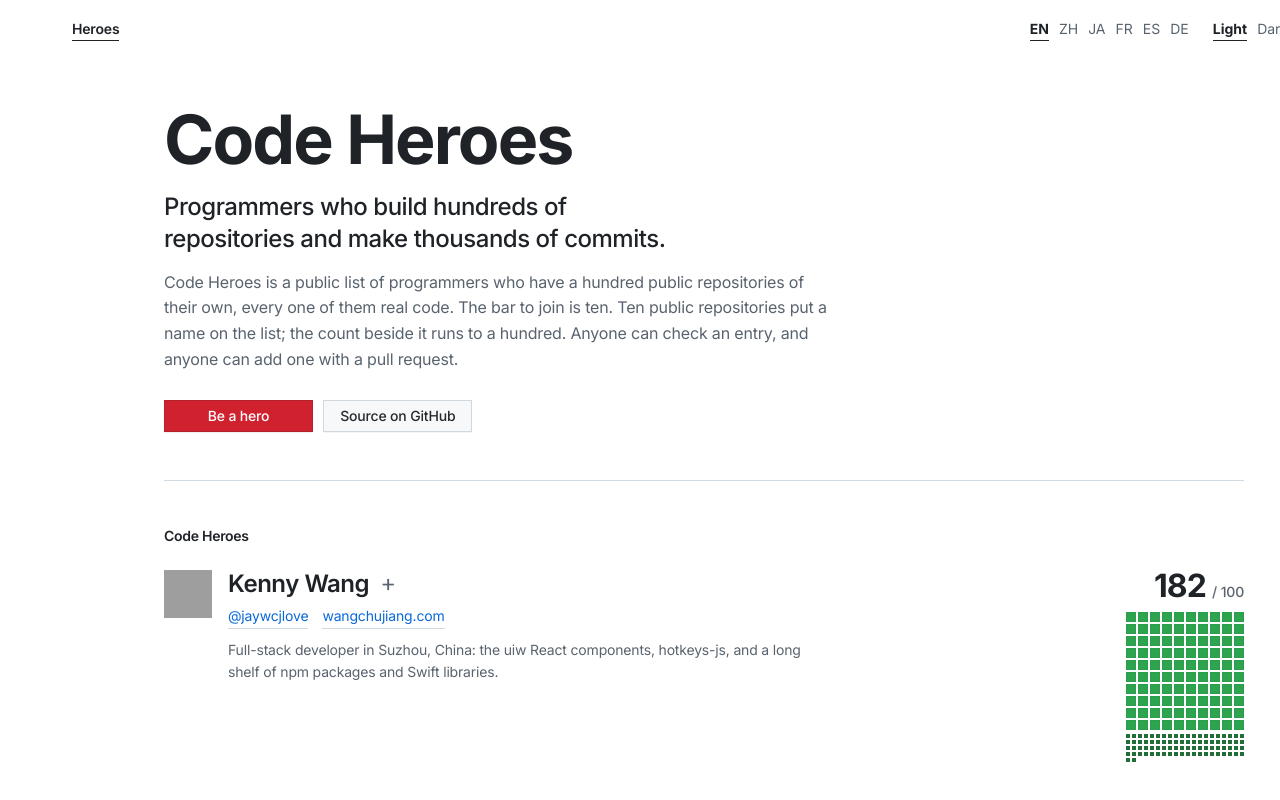
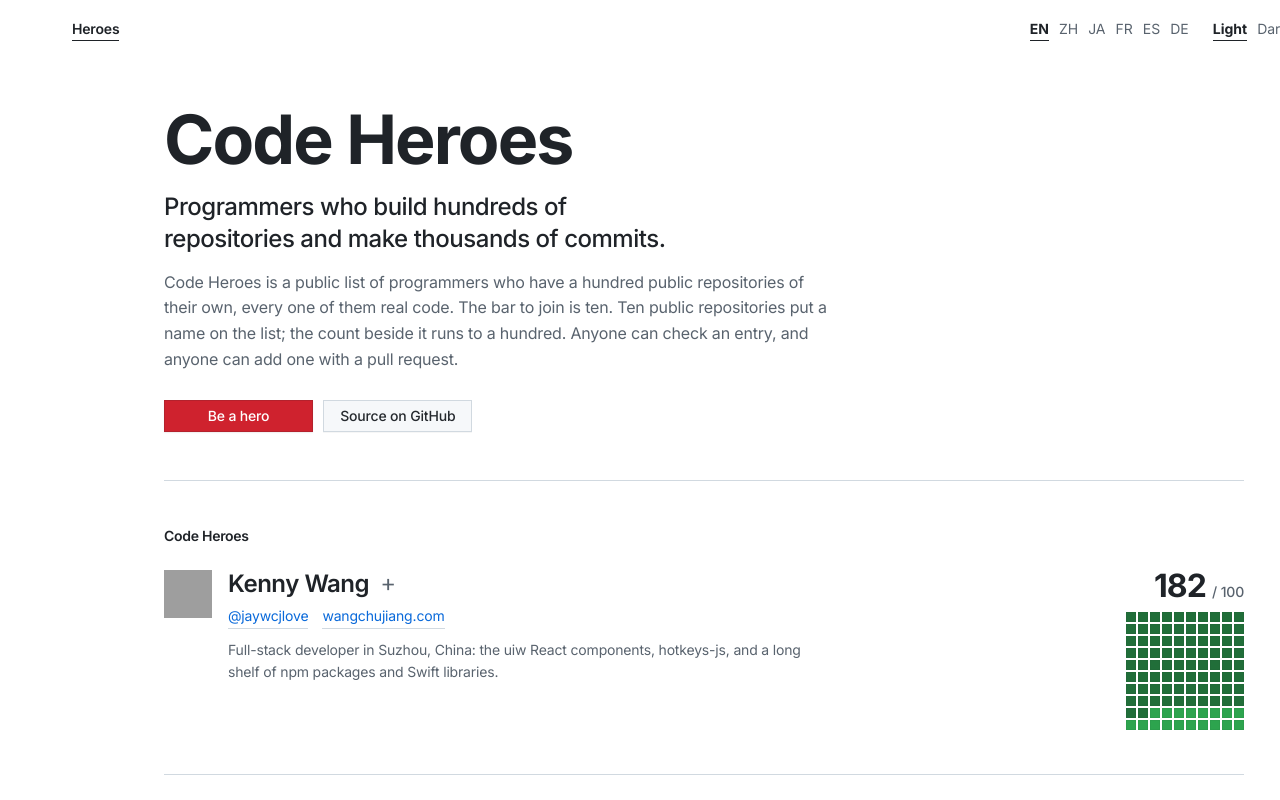
Before and after one commit to lhypds/heroes, a React (Vite) app: page / in a window 1280 px wide. Shown: the top 800 px of the page. Built offline with nearby package versions, Linux system fonts and the light colour scheme; grey boxes are pictures that could not be loaded.

Commit message:
Fix cube

```diff
--- a/src/components/Check/Check.jsx
+++ b/src/components/Check/Check.jsx
@@ -251,7 +251,7 @@ export default function Check() {
               ? t("check.hero")
               : report.listed
                 ? t("check.listed", { n: count(report.rules.repositories.have, language) })
-                : t("check.short", { n: count(report.rules.repositories.have, language) })}
+                : t("check.under", { n: count(report.rules.repositories.have, language) })}
           </p>
           <p className={styles.note}>{t("check.sieve")}</p>
 
--- a/src/components/Check/check.module.css
+++ b/src/components/Check/check.module.css
@@ -1,10 +1,10 @@
 /* The box that reads an account, and the answer under it. Set as the rest of
    the page is: ink for the names and the numbers, grey for what explains
    them, hairlines between. */
+/* One of the three parts of "Be a hero", between the rules and the pull
+   request. Its heading is what parts it from them; there is no line. */
 .check {
   margin-bottom: 36px;
-  padding-bottom: 36px;
-  border-bottom: 1px solid var(--line);
 }
 
 .subLabel {
--- a/src/components/Hundred/Hundred.jsx
+++ b/src/components/Hundred/Hundred.jsx
@@ -1,31 +1,39 @@
 import { HUNDRED } from "../../constants";
 import styles from "./hundred.module.css";
 
-// A hundred squares, ten by ten, the first `count` of them filled in. One
-// square per application, so the whole of what the list asks for is one
-// glance: how far along a name is, and how far there is to go.
+// A hundred squares, ten by ten, one per application, so the whole of what
+// the list asks for is one glance: how far along a name is, and how far there
+// is to go.
 //
-// Past the hundred the squares carry on underneath, half the size and in a
-// colour of their own: the ten by ten stays the measure, and what is over it
-// reads as over it rather than crowding it.
+// Past the hundred the count comes round again over the same squares, and
+// each lap is drawn a shade further on: 182 is every square filled with the
+// first 82 of them deeper, 240 is every square at the second shade with the
+// first 40 at the third. Four laps are drawn and the fourth holds anything
+// above it; nobody is near four hundred.
 const CELLS = Array.from({ length: HUNDRED }, (_, i) => i);
+const LAPS = 4;
 
 export default function Hundred({ count, titles = [], label }) {
-  const over = Math.max(0, count - HUNDRED);
+  const laps = Math.floor(count / HUNDRED);
+  const rest = count % HUNDRED;
+
   return (
-    <div className={styles.hundred} role="img" aria-label={label}>
-      <div className={styles.grid}>
-        {CELLS.map((i) => (
-          <span key={i} className={i < count ? styles.on : styles.off} title={titles[i]} />
-        ))}
-      </div>
-      {over > 0 && (
-        <div className={styles.rest}>
-          {Array.from({ length: over }, (_, i) => (
-            <span key={i} className={styles.extra} title={titles[HUNDRED + i]} />
-          ))}
-        </div>
-      )}
+    <div className={styles.grid} role="img" aria-label={label}>
+      {CELLS.map((i) => {
+        // The lap this square is on: every square has been round `laps`
+        // times, and the first `rest` of them once more.
+        const filled = i < rest;
+        const level = Math.min(LAPS, laps + (filled ? 1 : 0));
+        // Which application it stands for is the last one to land on it.
+        const app = ((filled ? laps : laps - 1) * HUNDRED) + i;
+        return (
+          <span
+            key={i}
+            className={level === 0 ? styles.off : styles[`on${level}`]}
+            title={level === 0 ? undefined : titles[app]}
+          />
+        );
+      })}
     </div>
   );
 }
--- a/src/components/Hundred/hundred.module.css
+++ b/src/components/Hundred/hundred.module.css
@@ -1,9 +1,3 @@
-.hundred {
-  display: grid;
-  gap: 4px;
-  width: max-content;
-}
-
 .grid {
   --cell: 10px;
   --gap: 2px;
@@ -11,36 +5,38 @@
   grid-template-columns: repeat(10, var(--cell));
   grid-auto-rows: var(--cell);
   gap: var(--gap);
-}
-
-/* What is past the hundred: half the square, twice as many to the row. Twenty
-   columns of 4px with 2px between them come to 118px, the width of the ten by
-   ten above it to the pixel, so the two sit as one block. */
-.rest {
-  --cell: 4px;
-  --gap: 2px;
-  display: grid;
-  grid-template-columns: repeat(20, var(--cell));
-  grid-auto-rows: var(--cell);
-  gap: var(--gap);
+  width: max-content;
 }
 
 /* Each square has a faint edge drawn inside it, as the contribution graph's
-   do; in black and white the edge is nothing. The small ones are too small to
-   carry one. */
-.on,
+   do; in black and white the edge is nothing. */
+.on1,
+.on2,
+.on3,
+.on4,
 .off {
   box-shadow: inset 0 0 0 1px var(--cell-edge);
-}
-
-.on {
-  background: var(--fill);
 }
 
 .off {
   background: var(--blank);
 }
 
-.extra {
-  background: var(--over);
+/* One shade per lap of the hundred. The first is the fill the grid has always
+   had, so a name under a hundred looks as it did; the rest are for what is
+   over it. */
+.on1 {
+  background: var(--fill);
 }
+
+.on2 {
+  background: var(--fill-2);
+}
+
+.on3 {
+  background: var(--fill-3);
+}
+
+.on4 {
+  background: var(--fill-4);
+}
--- a/src/global.css
+++ b/src/global.css
@@ -29,10 +29,13 @@
   --link: #0969da;
   --focus: #0969da;
   /* A square of the hundred, on and off, and the edge each one is drawn
-     with: the contribution graph's own. --over is the square past the
-     hundred, the graph's deepest green. */
+     with: the contribution graph's own. The count comes round over the same
+     hundred squares, so there is a fill per lap — the first is the graph's,
+     and each one after it deeper, ending at the graph's darkest and past it. */
   --fill: #2da44e;
-  --over: #216e39;
+  --fill-2: #216e39;
+  --fill-3: #184a2a;
+  --fill-4: #12321f;
   --blank: #eff2f5;
   --cell-edge: #1f23280d;
   /* The filled button and the outlined one, at rest, under the pointer, and
@@ -88,10 +91,12 @@
   --line: #3d444d;
   --link: #4493f8;
   --focus: #1f6feb;
+  /* On dark the graph climbs towards light, so each lap past the hundred is
+     brighter than the one under it rather than deeper. */
   --fill: #2ea043;
-  /* On dark the graph climbs towards light, so the square past the hundred
-     is its brightest green rather than its deepest. */
-  --over: #56d364;
+  --fill-2: #56d364;
+  --fill-3: #7ee787;
+  --fill-4: #aff5b4;
   --blank: #151b23;
   --cell-edge: #0104090d;
   --primary-bg: #da3633;
@@ -128,8 +133,12 @@
   --line: #e0e0e0;
   --link: var(--ink);
   --focus: var(--ink);
+  /* Ink is as dark as this gets, so the first lap keeps it and the laps over
+     the hundred step back through the greys. */
   --fill: var(--ink);
-  --over: var(--muted);
+  --fill-2: var(--muted);
+  --fill-3: #a8a8a8;
+  --fill-4: #cccccc;
   --blank: var(--soft);
   --cell-edge: transparent;
   --primary-bg: var(--ink);
--- a/src/i18n/de.json
+++ b/src/i18n/de.json
@@ -41,6 +41,7 @@
   },
   "join": {
     "title": "Werde ein Held",
+    "pull": "Öffne einen Pull Request",
     "lede": "Die Liste lebt in einem GitHub-Repository, und ein Eintrag ist ein Pull Request.",
     "steps": [
       {
--- a/src/i18n/en.json
+++ b/src/i18n/en.json
@@ -41,6 +41,7 @@
   },
   "join": {
     "title": "Be a hero",
+    "pull": "Open a pull request",
     "lede": "The list lives in a GitHub repository, and an entry is one pull request.",
     "steps": [
       {
--- a/src/i18n/es.json
+++ b/src/i18n/es.json
@@ -41,6 +41,7 @@
   },
   "join": {
     "title": "Sé un héroe",
+    "pull": "Abre un pull request",
     "lede": "La lista vive en un repositorio de GitHub, y una entrada es un pull request.",
     "steps": [
       {
--- a/src/i18n/fr.json
+++ b/src/i18n/fr.json
@@ -41,6 +41,7 @@
   },
   "join": {
     "title": "Devenez un héros",
+    "pull": "Ouvrez une pull request",
     "lede": "La liste vit dans un dépôt GitHub, et une entrée est une pull request.",
     "steps": [
       {
--- a/src/i18n/ja.json
+++ b/src/i18n/ja.json
@@ -41,6 +41,7 @@
   },
   "join": {
     "title": "ヒーローになる",
+    "pull": "プルリクエストを送る",
     "lede": "リストは GitHub リポジトリにあり、一つの項目は一つのプルリクエストです。",
     "steps": [
       {
--- a/src/i18n/zh.json
+++ b/src/i18n/zh.json
@@ -41,6 +41,7 @@
   },
   "join": {
     "title": "成为英雄",
+    "pull": "提交 PR",
     "lede": "名单放在一个 GitHub 仓库里，一条记录就是一个 Pull Request。",
     "steps": [
       {
--- a/src/pages/Home/Home.jsx
+++ b/src/pages/Home/Home.jsx
@@ -92,8 +92,9 @@ export default function Home() {
         </section>
       )}
 
-      {/* What it takes, then how to say so: the rules and the pull request
-          that follows them are one section. */}
+      {/* What it takes, whether a name has it, and how to say so: three parts
+          of one section, each under its own heading and no line between
+          them. */}
       <section className={styles.section} id="join">
         <h2 className={styles.label}>{t("join.title")}</h2>
 
@@ -116,6 +117,7 @@ export default function Home() {
             their own in and see where they stand before the steps below. */}
         <Check />
 
+        <h3 className={styles.subLabel}>{t("join.pull")}</h3>
         <div className={styles.join}>
           <div className={styles.joinText}>
             <p className={styles.sectionLede}>{t("join.lede")}</p>
```
Also changed, not shown: 2 other files (tests, documents, lock files or other folders).
